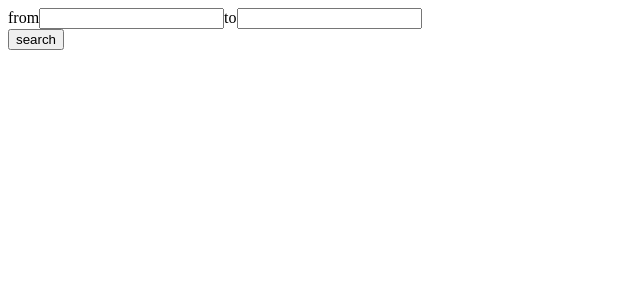
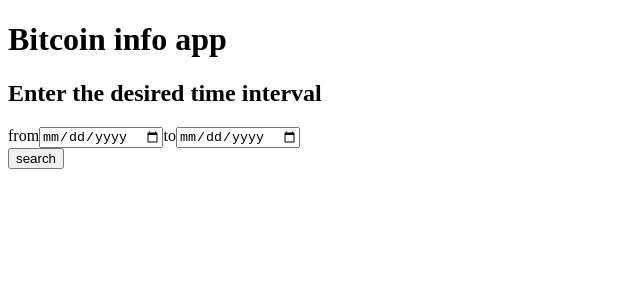
Before and after one commit to jkruuth/bitcoin-info-app, a React (Create React App) app: page / in a window 1280 px wide. Shown: the top 300 px of the page, without its empty margins (0-640 px from the left). Built offline with nearby package versions, Linux system fonts and the light colour scheme.

Commit message:
User input type changed

```diff
--- a/src/App.js
+++ b/src/App.js
@@ -11,6 +11,8 @@
   const handleSubmit = (event) => {
     event.preventDefault()
 
+    const oneHour = 3600
+
     const fromQuery = new Date(fromDate).getTime() / 1000
     const toQuery = new Date(toDate).getTime() / 1000
 
@@ -22,11 +24,11 @@
     }
 
     const fetchData = async () => {
-      const res = await axios.get(`https://api.coingecko.com/api/v3/coins/bitcoin/market_chart/range?vs_currency=eur&from=${fromQuery}&to=${toQuery}`)
+      const res = await axios.get(`https://api.coingecko.com/api/v3/coins/bitcoin/market_chart/range?vs_currency=eur&from=${fromQuery}&to=${toQuery + oneHour}`)
 
       const { data } = res
+
       setData(data)
-
       console.log(data)
 
       console.log(fromQuery)
@@ -37,18 +39,28 @@
     fetchData()
   }
 
+
+
   return (
     <div className="App">
+      <h1>Bitcoin info app</h1>
+
+      <h2>Enter the desired time interval </h2>
+
       <form onSubmit={handleSubmit}>
         <div>
           from
           <input
+            type="date"
             value={fromDate}
+            placeholder="YYYY-MM-DD"
             onChange = {({ target }) => setFromDate(target.value)}
           />
           to
           <input
+            type="date"
             value={toDate}
+            placeholder="YYYY-MM-DD"
             onChange = {({ target }) => setToDate(target.value)}
           />
         </div>
```
